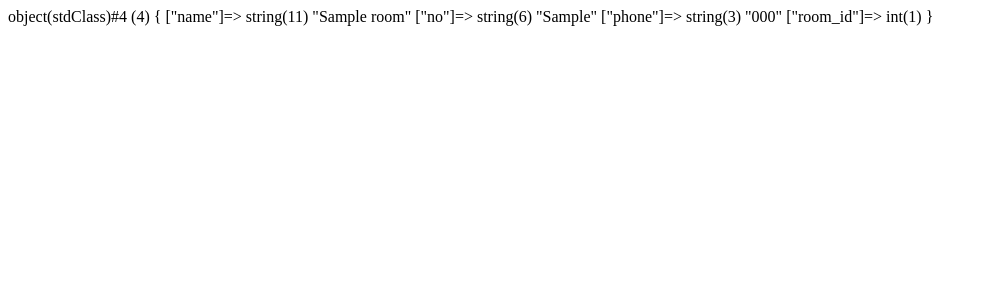
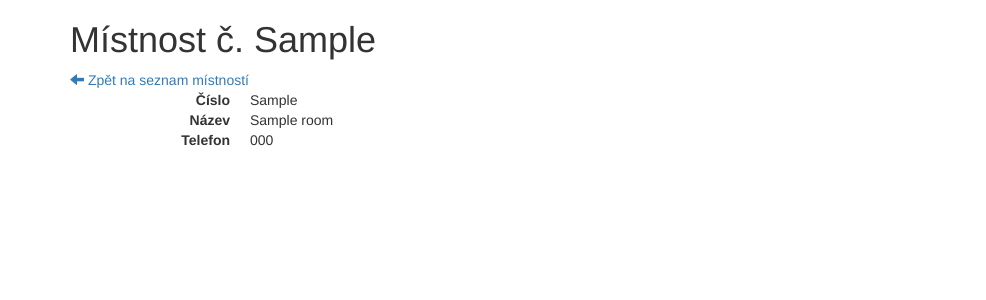
Before and after one commit to Aidam7/PHP_DB_Browser, a PHP site: page /room.php?roomId=1 in a window 1280 px wide. Shown: the top 300 px of the page, without its empty margins (0-986 px from the left). Run offline with PHP 8.4, Linux system fonts and the light colour scheme; tables that the repository leaves empty or names only in its code hold one stand-in row (values such as "Sample post"); a stand-in replaces the project's code that opens the database connection; some libraries are stand-ins or nearby versions.

Commit message:
Implemented room.php

```diff
--- a/index.php
+++ b/index.php
@@ -6,11 +6,12 @@
           content="width=device-width, user-scalable=no, initial-scale=1.0, maximum-scale=1.0, minimum-scale=1.0">
     <meta http-equiv="X-UA-Compatible" content="ie=edge">
     <link rel="stylesheet" href="https://maxcdn.bootstrapcdn.com/bootstrap/3.3.7/css/bootstrap.min.css" integrity="sha384-BVYiiSIFeK1dGmJRAkycuHAHRg32OmUcww7on3RYdg4Va+PmSTsz/K68vbdEjh4u" crossorigin="anonymous">
-    <title>Document</title>
+    <title>Databáze</title>
 </head>
 <body>
-<h1>Databáze</h1>
+
 <div class="container">
+    <h1>Databáze</h1>
     <ul class="list-group">
         <li class="list-group-item">
             <a href="rooms.php">Místnosti</a>
--- a/room.php
+++ b/room.php
@@ -23,18 +23,18 @@ if ($id === null || $id === false) {
         $status = "OK";
     }
 }
-?>
-<!doctype html>
-<html lang="en">
+echo("<!doctype html>
+<html lang='en'>
 <head>
-    <meta charset="UTF-8">
-    <meta name="viewport"
-          content="width=device-width, user-scalable=no, initial-scale=1.0, maximum-scale=1.0, minimum-scale=1.0">
-    <meta http-equiv="X-UA-Compatible" content="ie=edge">
-    <title>Document</title>
+    <meta charset='UTF-8'>
+    <meta name='viewport'
+          content='width=device-width, user-scalable=no, initial-scale=1.0, maximum-scale=1.0, minimum-scale=1.0'>
+    <meta http-equiv='X-UA-Compatible' content='ie=edge'>
+    <link rel='stylesheet' href='https://maxcdn.bootstrapcdn.com/bootstrap/3.3.7/css/bootstrap.min.css' integrity='sha384-BVYiiSIFeK1dGmJRAkycuHAHRg32OmUcww7on3RYdg4Va+PmSTsz/K68vbdEjh4u' crossorigin='anonymous'>
+    <title>Místnost č. {$room -> no}</title>
 </head>
-<body>
-<?php
+<body>");
+
 switch ($status) {
     case "bad_request":
         echo "<h1>Error 400: Bad request</h1>";
@@ -43,8 +43,13 @@ switch ($status) {
         echo "<h1>Error 404: Not found</h1>";
         break;
     default:
-        var_dump($room);
-
+        echo("<div class='container'>");
+        echo("<h1>Místnost č. {$room -> no}</h1>");
+        echo('<a href="rooms.php"><span class="glyphicon glyphicon-arrow-left" aria-hidden="true"></span> Zpět na seznam místností</a>');
+        echo("<dl class='dl-horizontal'>");
+        echo("<dt>Číslo</dt><dd>{$room -> no}</dd><dt>Název</dt><dd>{$room -> name}</dd><dt>Telefon</dt><dd>{$room -> phone}</dd>");
+        echo("</dl>");
+        echo("</div>");
         break;
 }
 ?>
--- a/rooms.php
+++ b/rooms.php
@@ -6,7 +6,7 @@
     <!-- Bootstrap-->
     <!-- Latest compiled and minified CSS -->
     <link rel="stylesheet" href="https://maxcdn.bootstrapcdn.com/bootstrap/3.3.7/css/bootstrap.min.css" integrity="sha384-BVYiiSIFeK1dGmJRAkycuHAHRg32OmUcww7on3RYdg4Va+PmSTsz/K68vbdEjh4u" crossorigin="anonymous">
-    <title>Připojení k DB</title>
+    <title>Seznam místností</title>
 </head>
 <body class="container">
 <?php
@@ -22,11 +22,11 @@ if ($stmt->rowCount() == 0) {
 } else {
     echo "<table class='table table-striped'>";
     echo "<tr>";
-    echo "<th>Name</th><th>No.</th><th>Phone</th>";
+    echo "<th>Name</th><th>No.</th><th>Phone</th><th>ID</th>";
     echo "</tr>";
     while ($row = $stmt->fetch()) {
         echo "<tr>";
-        echo "<td><a href='room.php?roomId={$row->room_id}'>{$row->name}</a></td><td>{$row->no}</td><td>{$row->phone}</td>";
+        echo "<td><a href='room.php?roomId={$row->room_id}'>{$row->name}</a></td><td>{$row->no}</td><td>{$row->phone}</td><td>{$row->room_id}</td>";
         echo "</tr>";
     //foreach ($stmt as $row) {
 //        var_dump($row);
```
